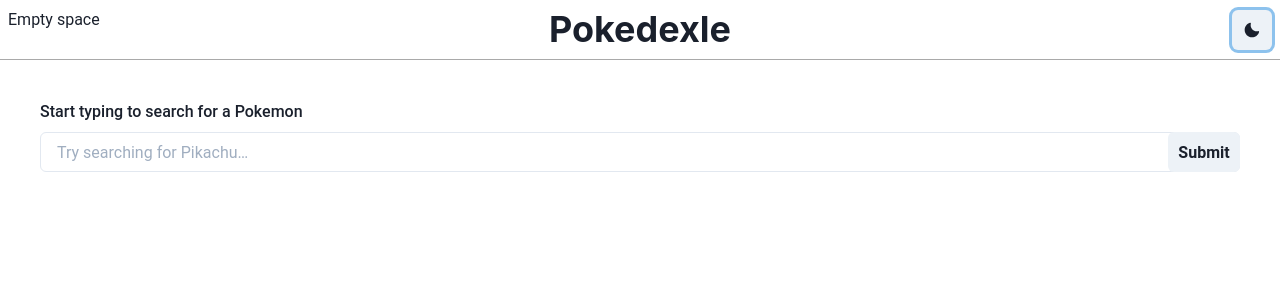
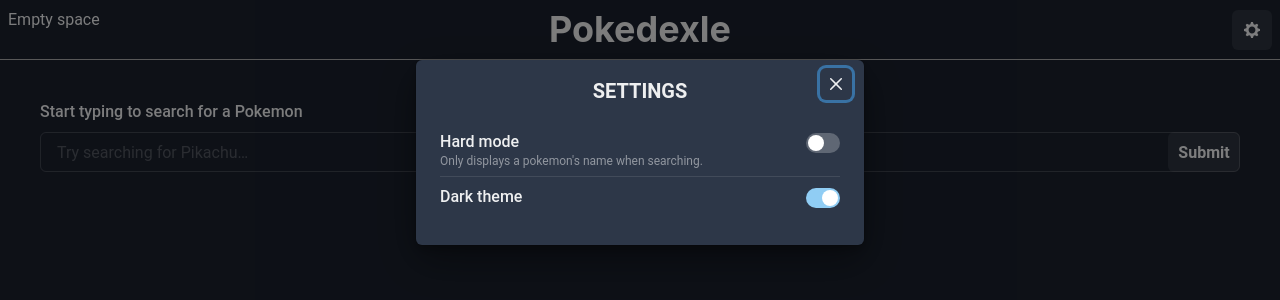
Before and after one commit to Addison-Dalton/pokedexle, a React (Create React App) app: page / in a window 1280 px wide. Both pictures are taken after a click on the button "settings". Shown: the top 300 px of the page. Built offline with nearby package versions, Linux system fonts and the light colour scheme.

Commit message:
added settings modal and state

```diff
--- a/src/rootReducer.ts
+++ b/src/rootReducer.ts
@@ -1,9 +1,13 @@
 import { combineReducers } from "@reduxjs/toolkit";
 
 import gameReducer from './services/game/slice';
+import settingsReducer from './services/settings/slice';
 
 const rootReducer = combineReducers({
-  game: gameReducer
+  game: gameReducer,
+  settings: settingsReducer
 });
 
+export type PokedexleStore = ReturnType<typeof rootReducer>;
+
 export default rootReducer;
--- a/src/scenes/navbar/navbar.tsx
+++ b/src/scenes/navbar/navbar.tsx
@@ -1,23 +1,19 @@
 import {
   Box,
   Flex,
-  IconButton,
   HStack,
   Heading,
-  useColorMode
 } from '@chakra-ui/react';
-import { MoonIcon, SunIcon } from '@chakra-ui/icons';
+
+import Settings from '../settings-modal';
 
 const Navbar = () => {
-  const { colorMode, toggleColorMode } = useColorMode();
   return (
     <Flex p={2} borderBottom="solid 1px darkgrey">
       <Box flex="1 1 0%">{'Empty space'}</Box>
       <Heading flex="1 1 0%" textAlign="center">{'Pokedexle'}</Heading>
       <HStack flex="1 1 0%" spacing={10} justifyContent="flex-end">
-        <IconButton aria-label="color mode switch" onClick={toggleColorMode}>
-          {colorMode === 'dark' ? <SunIcon /> : <MoonIcon />}
-        </IconButton>
+        <Settings />
       </HStack>
     </Flex>
   );
--- /dev/null
+++ b/src/scenes/settings-modal/hooks.ts
@@ -0,0 +1,25 @@
+import { useCallback } from 'react';
+import { useDispatch, useSelector } from 'react-redux';
+import { useColorMode } from '@chakra-ui/react';
+
+import {
+  getAllSettings,
+  setLocalStorageSettings
+} from '../../services/settings/slice';
+
+export const useSettingModal = () => {
+  const dispatch = useDispatch();
+  const { colorMode, toggleColorMode } = useColorMode();
+  const { hardMode } = useSelector(getAllSettings);
+
+  const toggleHardMode = useCallback(() => {
+    dispatch(setLocalStorageSettings({ hardMode: !hardMode }));
+  }, [hardMode, dispatch]);
+
+  return {
+    colorMode,
+    hardMode,
+    toggleColorMode,
+    toggleHardMode
+  }
+};
--- /dev/null
+++ b/src/scenes/settings-modal/index.ts
@@ -0,0 +1 @@
+export { default } from './settings-modal';
--- /dev/null
+++ b/src/scenes/settings-modal/modal-body.tsx
@@ -0,0 +1,54 @@
+import {
+  ModalBody,
+  Switch,
+  FormControl,
+  FormLabel,
+  VStack,
+  FormHelperText,
+  Flex,
+  Box,
+  Divider,
+} from '@chakra-ui/react';
+
+import { useSettingModal } from './hooks';
+
+const ModalContent = () => {
+  const { colorMode, hardMode, toggleColorMode, toggleHardMode } =
+    useSettingModal();
+  return (
+    <ModalBody>
+      <FormControl as={VStack} alignItems="start">
+        {/* HARD MODE */}
+        <Flex width="100%">
+          <Box flex="1 1 0%">
+            <FormLabel htmlFor="hardmode" marginBottom={0}>
+              {'Hard mode'}
+            </FormLabel>
+            <FormHelperText marginTop={0} fontSize="xs">
+              {"Only displays a pokemon's name when searching."}
+            </FormHelperText>
+          </Box>
+          <Box justifyContent="flex-end">
+            <Switch flex="1 1 0%" id="hardmode" isChecked={hardMode} onChange={toggleHardMode} />
+          </Box>
+        </Flex>
+        <Divider />
+        {/* DARK THEME */}
+        <Flex width="100%">
+          <Box flex="1 1 0%">
+            <FormLabel htmlFor="darktheme">{'Dark theme'}</FormLabel>
+          </Box>
+          <Box justifyContent="flex-end">
+            <Switch
+              id="darktheme"
+              isChecked={colorMode === 'dark'}
+              onChange={toggleColorMode}
+            />
+          </Box>
+        </Flex>
+      </FormControl>
+    </ModalBody>
+  );
+};
+
+export default ModalContent;
--- /dev/null
+++ b/src/scenes/settings-modal/settings-modal.tsx
@@ -0,0 +1,34 @@
+import {
+  useDisclosure,
+  Modal,
+  ModalOverlay,
+  ModalContent,
+  ModalHeader,
+  ModalCloseButton,
+  IconButton
+} from '@chakra-ui/react';
+import { SettingsIcon } from '@chakra-ui/icons';
+
+import ModalBody from './modal-body'
+
+const SettingsModal = () => {
+  const { isOpen, onOpen, onClose } = useDisclosure();
+
+  return (
+    <>
+      <IconButton aria-label="settings" onClick={onOpen}>
+        <SettingsIcon />
+      </IconButton>
+      <Modal onClose={onClose} size="md" isOpen={isOpen}>
+        <ModalOverlay />
+        <ModalContent paddingBottom={5}>
+          <ModalHeader textAlign="center">{'SETTINGS'}</ModalHeader>
+          <ModalCloseButton />
+          <ModalBody />
+        </ModalContent>
+      </Modal>
+    </>
+  );
+};
+
+export default SettingsModal;
--- /dev/null
+++ b/src/services/settings/selectors.ts
@@ -0,0 +1,19 @@
+import { createSelector } from '@reduxjs/toolkit';
+import { PokedexleStore } from '../../rootReducer';
+
+const getSettings = (state: PokedexleStore) => state.settings;
+
+export const getAllSettings = createSelector(
+  [getSettings],
+  (settings) => settings
+);
+
+export const getSetting = createSelector(
+  [
+    getSettings,
+    (_, settingKey: keyof SettingsStore) => settingKey
+  ],
+  (settings, settingKey) => {
+    return settings[settingKey];
+  }
+);
--- /dev/null
+++ b/src/services/settings/slice.ts
@@ -0,0 +1,33 @@
+import { createSlice, PayloadAction } from '@reduxjs/toolkit';
+import { getLocalStorage, setLocalStorage } from '../../services/local-storage';
+
+type LocalStorageSettingsKeyValue = {[key in keyof LocalStorageSettings]: LocalStorageSettings[key]}
+
+const initialState: SettingsStore = {
+  hardMode: getLocalStorage('hardMode')
+};
+
+
+const settingsSlice = createSlice({
+  name: 'settings',
+  initialState,
+  reducers: {
+    // used to set settings that are initialized by local storage
+    setLocalStorageSettings(state, action: PayloadAction<LocalStorageSettingsKeyValue>) {
+      const { payload } = action;
+      const keys = Object.keys(payload) as (keyof SettingsStore)[];
+      keys.forEach((key) => {
+        const value = payload[key];
+        // update state
+        state[key] = value;
+
+        // update localStorage
+        setLocalStorage(key, value);
+      })
+    }
+  }
+});
+
+export const { setLocalStorageSettings } = settingsSlice.actions;
+export * from './selectors';
+export default settingsSlice.reducer;
```
Also changed, not shown: src/types/game.d.ts (+7 -4 lines).
